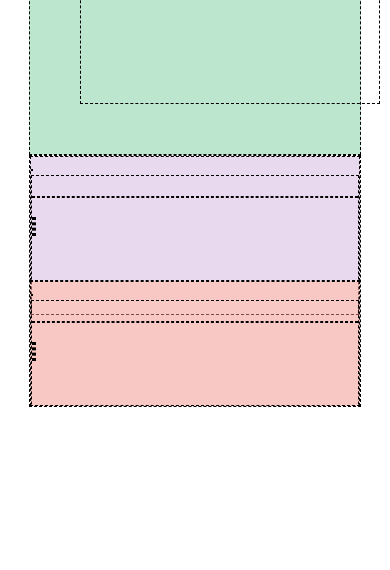
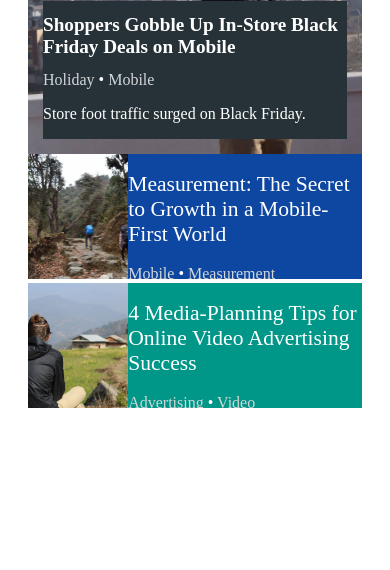
Before and after one commit to aablain/google, a plain HTML site: page index.html in a window 390 px wide. Shown: the part 274-844 px from the top of the page. Drawn offline with Linux system fonts and the light colour scheme.

Commit message:
work FINALLY OMGsh UGH... Make responize at all sizes, but no image zoom on hover yet

```diff
--- a/css/styles.css
+++ b/css/styles.css
@@ -1,6 +1,6 @@
 *:not(body):not(html) {
 box-sizing: border-box;
-border: 1px dashed #000;
+/*border: 1px dashed #000;*/
 }
 
 * {
@@ -9,11 +9,21 @@ border: 1px dashed #000;
 
 body {
   padding: 20px;
+  color: #fff;
 }
 
-/*#header, #left, #right {
-  min-width: 350px;
-}*/
+#left div {
+  background-color: #0D47A1;
+}
+
+#right div {
+  background-color: #009688;
+}
+
+h2 {
+  font-weight: lighter;
+  font-size: 1.35em;
+}
 
 #header {
 background-color: rgba(125, 206, 160, 0.5);
@@ -27,73 +37,85 @@ background-color: rgba(125, 206, 160, 0.5);
   background-color: rgba(241, 148, 138, 0.5);
 }
 
-/*#header {
-  width: 100%;
-  margin-top: 50px;
-  display: inline-block;
-}
-
-#left {
-  width: 100%;
-  margin-top: 50px;
-}
-
-#right {
-  width: 100%;
-  margin-top: 50px;
-}
-
-#leftright {
-  width: 100%;
+a {
+  text-decoration: none;
+  color: #D3D6D7;
 }
 
 #header {
-background-color: rgba(125, 206, 160, 0.5);
+ background-image: url(../img/rooftop.jpg);
+ background-position: center center;
+ background-repeat: no-repeat;
+ background-size: cover;
 }
 
-#left {
-  background-color: rgba(210, 180, 222, 0.5);
+#leftpic {
+  background-image: url(../img/hike.jpg);
+  background-position: center center;
+  background-repeat: no-repeat;
+  background-size: cover;
 }
 
-#right {
-  background-color: rgba(241, 148, 138, 0.5);
-}*/
+#rightpic {
+  background-image: url(../img/otherroof.jpg);
+  background-position: center center;
+  background-repeat: no-repeat;
+  background-size: cover;
+}
+
+#leftpic:hover, #rightpic:hover {
+
+}
+
+
+
+
 
 @media only screen and (max-width: 3000px) {
 
   #header {
-    height: 550px;
+    height: 480px;
     width: 65%;
     float: left;
     position: relative;
   }
 
   #header div {
-    height: 290px;
+    height: 280px;
     width: 300px;
     position: absolute;
     bottom: 50px;
     left: 50px;
+    background-color: #263238;
   }
 
   #leftright {
     width: 28%;
     float: left;
-    /*margin-left: 2%;*/
     overflow: auto;
   }
 
   #left, #right {
     max-width: 100%;
-    height: 275px;
+    height: 240px;
   }
 
-  #left img, #right img {
+  /*#left img, #right img {
     width: 100%;
+    float: left;
+  }*/
+
+  #left div, #right div {
+    display: inline-block;
   }
 
-  #left div, #right div {
-    height: 140px;
+  #leftpic, #rightpic {
+    width: 100%;
+    height: 60%;
+  }
+  .textbox {
+    height: 40%;
+    margin-top: -4px;
   }
 }
 
@@ -116,7 +138,6 @@ background-color: rgba(125, 206, 160, 0.5);
 
   #right {
     float: right;
-    /*margin-left: 1%;*/
   }
 }
 
@@ -126,11 +147,41 @@ background-color: rgba(125, 206, 160, 0.5);
     display: inline-block;
   }
 
+  #header div {
+    height: auto;
+    width: auto;
+    bottom: 15px;
+    left: 15px;
+    margin-right: 15px;
+  }
+
+  #header div h1 {
+    font-size: 1.2em;
+  }
+
   #left, #right {
     width: 100%;
-    display: block;
+    /*display: inline-block;*/
     margin-left: 0;
     height: 125px;
+    /*float: none;*/
+  }
+
+  #leftpic, #rightpic {
+    float: left;
+    margin: 0;
+    width: 30%;
+    height: 100%;
+    max-height: 125px;
+    /*display: inline-block;*/
+  }
+
+  .textbox {
+    height: 100%;
+    min-height: 125px;
+    width: 70%;
+    margin-top: 0;
+    /*display: inline-block;*/
   }
 
   #leftright {
--- a/index.html
+++ b/index.html
@@ -8,26 +8,31 @@
   <body>
     <div id="container">
       <div id="header">
-        <img src="img/***.png" alt="" />
+        <!-- <img src="img/rooftop.jpg" alt="" /> -->
         <div class="headerbox">
           <h1>Shoppers Gobble Up In-Store Black Friday Deals on Mobile</h1>
+          <a href="#">Holiday</a> •
+          <a href="#">Mobile</a>
+          <p>Store foot traffic surged on Black Friday.</p>
         </div>
       </div>
       <div id="leftright">
         <div id="left">
-          <img src="img/***.png" alt="" />
-          <div class="">
-            <h2></h2>
-            <a href="#"></a>
-            <a href="#"></a>
+          <div id="leftpic">
+          </div>
+          <div class="textbox">
+            <h2>Measurement: The Secret to Growth in a Mobile-First World</h2>
+            <a href="#">Mobile</a> •
+            <a href="#">Measurement</a>
           </div>
         </div>
         <div id="right">
-          <img src="img/***.png" alt="" />
-          <div class="">
-            <h2></h2>
-            <a href="#"></a>
-            <a href="#"></a>
+          <div id="rightpic">
+          </div>
+          <div class="textbox">
+            <h2>4 Media-Planning Tips for Online Video Advertising Success</h2>
+            <a href="#">Advertising</a> •
+            <a href="#">Video</a>
           </div>
         </div>
       </div>
```
Also changed, not shown: img/hike.jpg (added), img/otherroof.jpg (added), img/rooftop.jpg (added), 2 other files.
